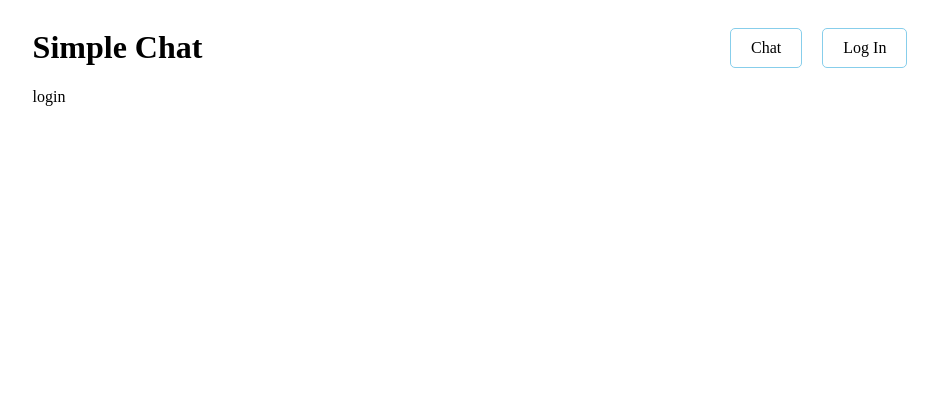
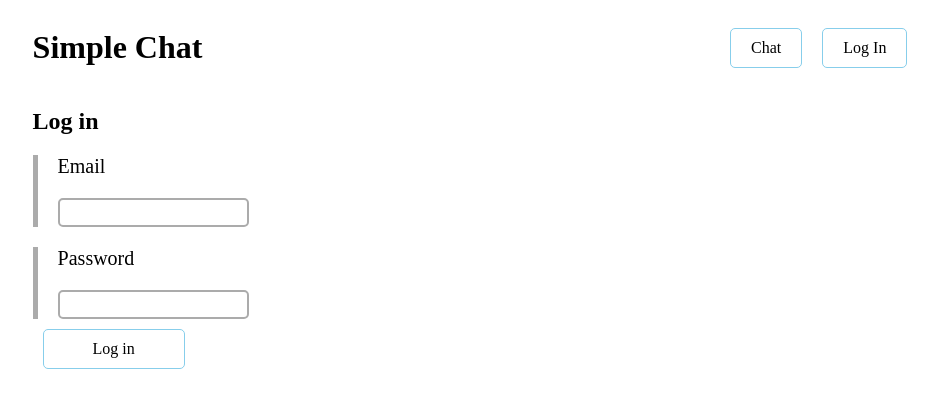
Before and after one commit to sugiwa/chat-app, a React (Create React App) app in the folder frontend/: page /login in a window 1280 px wide. Shown: the top 408 px of the page, without its empty margins (165-1103 px from the left). Built offline with nearby package versions, Linux system fonts and the light colour scheme; what emotion-reset would draw is missing.

Commit message:
[feat] form

```diff
--- a/frontend/src/components/Button.tsx
+++ b/frontend/src/components/Button.tsx
@@ -1,9 +1,13 @@
-import { css } from '@emotion/react';
+import { css, jsx, SerializedStyles } from '@emotion/react';
 
 type Props = {
   text?: string;
   clickEvent?: () => void;
+  cssStyle?: SerializedStyles;
 };
+
+export const Button = (props: Props) => {
+  const { text, clickEvent, cssStyle } = props;
 
   const buttonCss = css`
     padding: 10px 20px;
@@ -11,10 +15,9 @@ const buttonCss = css`
     border: 1px solid skyblue;
     border-radius: 5px;
     cursor: pointer;
+    text-align: center;
+    ${cssStyle}
   `;
-
-export const Button = (props: Props) => {
-  const { text, clickEvent } = props;
 
   return (
     <div css={buttonCss} onClick={clickEvent}>
--- /dev/null
+++ b/frontend/src/components/Form/TextField.tsx
@@ -0,0 +1,27 @@
+import React from 'react';
+import { css } from '@emotion/react';
+
+type Props = {
+  updateValue: (value: string) => void;
+};
+
+const inputCss = css`
+  padding: 5px;
+  border: 2px solid #ababab;
+  border-radius: 5px;
+`;
+
+export const TextField = (props: Props) => {
+  const { updateValue } = props;
+
+  const change = (e: React.ChangeEvent<HTMLInputElement>) => {
+    const inputValue: string = e.target.value;
+    updateValue(inputValue);
+  };
+
+  return (
+    <div>
+      <input type='text' onChange={change} css={inputCss} />
+    </div>
+  );
+};
--- /dev/null
+++ b/frontend/src/components/Form/form.tsx
@@ -0,0 +1,31 @@
+import { css } from '@emotion/react';
+
+import { TextField } from './TextField';
+import { Button } from '../Button';
+import { Label } from '../Label';
+
+type Props = {
+  updateEmail: (value: string) => void;
+  updatePassword: (value: string) => void;
+  trigger: () => void;
+};
+
+export const Form = (props: Props) => {
+  const { updateEmail, updatePassword, trigger } = props;
+
+  const buttonStyle = css`
+    width: 100px;
+  `;
+
+  return (
+    <div>
+      <Label label='Email'>
+        <TextField updateValue={updateEmail} />
+      </Label>
+      <Label label='Password'>
+        <TextField updateValue={updatePassword} />
+      </Label>
+      <Button text='Log in' cssStyle={buttonStyle} clickEvent={trigger} />
+    </div>
+  );
+};
--- /dev/null
+++ b/frontend/src/components/Label.tsx
@@ -0,0 +1,24 @@
+import { ReactNode } from 'react';
+import { Text } from './Text';
+import { css } from '@emotion/react';
+
+type Props = {
+  label: String;
+  children: ReactNode;
+};
+
+export const Label = (props: Props) => {
+  const { label, children } = props;
+
+  const labelCss = css`
+    border-left: 5px solid #ababab;
+    padding-left: 20px;
+  `;
+
+  return (
+    <div css={labelCss}>
+      <Text text={label} />
+      {children}
+    </div>
+  );
+};
--- /dev/null
+++ b/frontend/src/components/Text.tsx
@@ -0,0 +1,19 @@
+import { css } from '@emotion/react';
+
+type Props = {
+  text: String;
+};
+
+export const Text = (props: Props) => {
+  const { text } = props;
+
+  const textCss = css`
+    font-size: 20px;
+  `;
+
+  return (
+    <div>
+      <p css={textCss}>{text}</p>
+    </div>
+  );
+};
--- a/frontend/src/pages/LoginPage.tsx
+++ b/frontend/src/pages/LoginPage.tsx
@@ -1,3 +1,30 @@
+import { useState } from 'react';
+import { Form } from '../components/Form/form';
+
 export const LoginPage = () => {
-  return <div>login</div>;
+  const [email, setEmail] = useState('');
+  const [password, setPassword] = useState('');
+
+  const updateEmail = (value: string) => {
+    setEmail(value);
+  };
+
+  const updatePassword = (value: string) => {
+    setPassword(value);
+  };
+
+  const login = () => {
+    console.log('LOGIN', email, password);
+  };
+
+  return (
+    <div>
+      <h2>Log in</h2>
+      <Form
+        updateEmail={updateEmail}
+        updatePassword={updatePassword}
+        trigger={login}
+      />
+    </div>
+  );
 };
```
Lines whose indentation alone changed are shown as unchanged.
